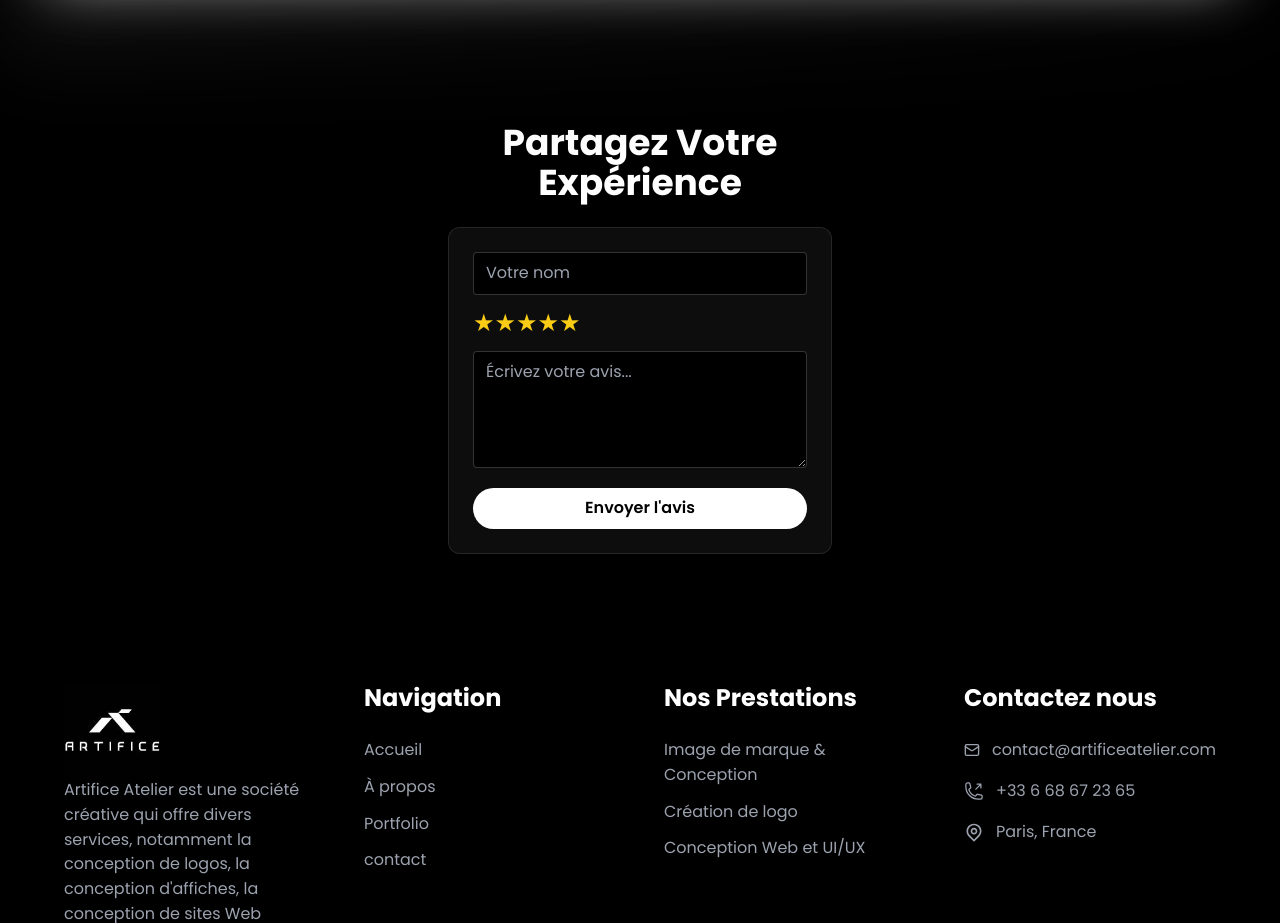
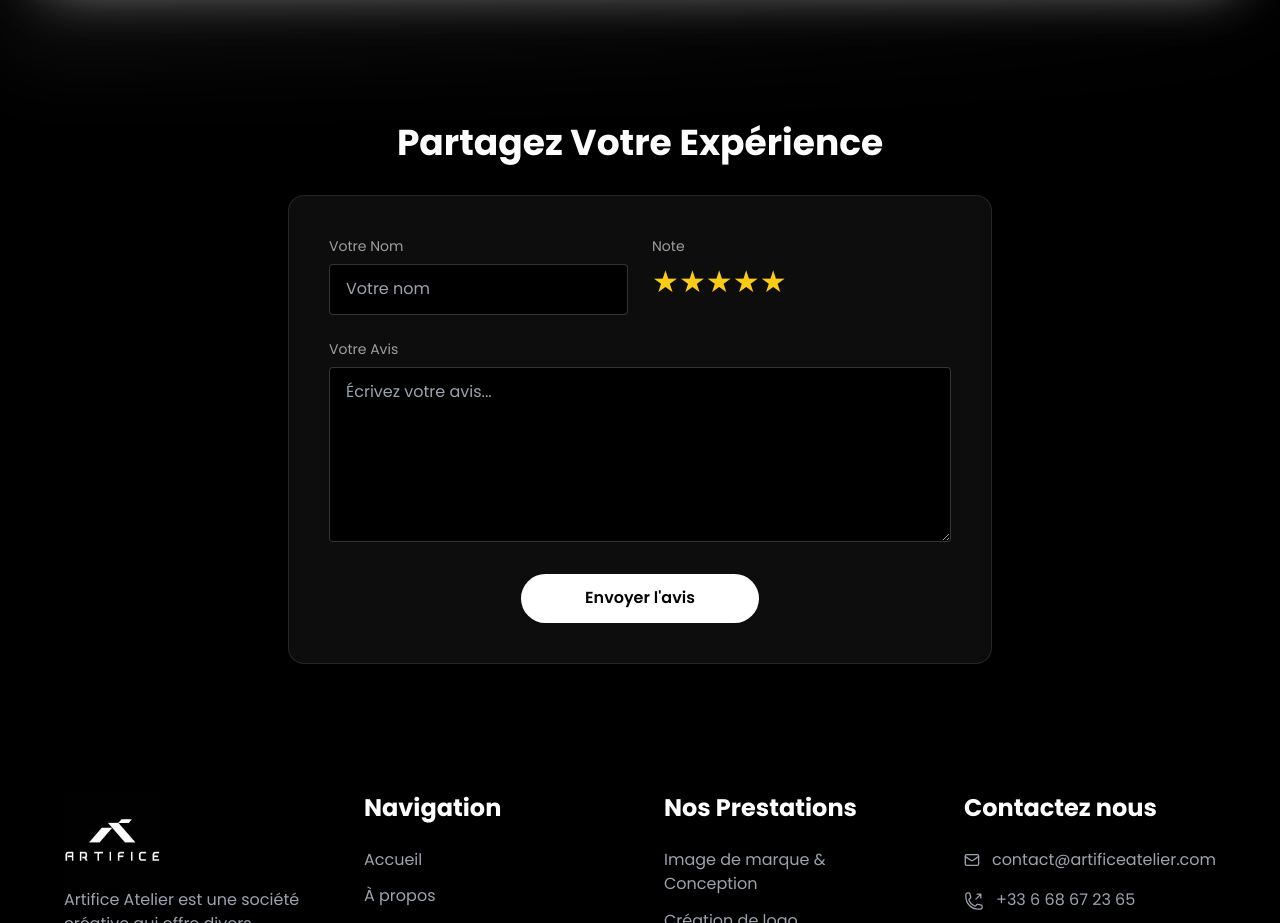
Before and after one commit to artificeatelier/Artifice, a React (Create React App) app: page / in a window 1280 px wide. Shown: the part 5220-6143 px from the top of the page. Built offline with nearby package versions, Linux system fonts and the light colour scheme; no server answers.

Commit message:
design: widen review submit form to full-width split layout
Name + rating side by side, full-width textarea below, centered
submit. Adds labels (YourNameLabel/RatingLabel/YourReviewLabel) in
both locales.

```diff
--- a/src/features/Home/Reviews/ReviewForm.jsx
+++ b/src/features/Home/Reviews/ReviewForm.jsx
@@ -31,23 +31,32 @@ const ReviewForm = ({ onSubmitted }) => {
   };
 
   return (
-    <form onSubmit={handleSubmit} className="bg-white/5 border border-white/10 rounded-xl p-6">
-      {error && <p className="text-red-400 text-sm mb-3">{error}</p>}
+    <form onSubmit={handleSubmit} className="bg-white/5 border border-white/10 rounded-2xl p-6 sm:p-10">
+      {error && <p className="text-red-400 text-sm mb-4">{error}</p>}
       {submitted && (
-        <p role="status" className="text-green-400 text-sm mb-3">
+        <p role="status" className="text-green-400 text-sm mb-4">
           {t("ReviewSubmittedThanks")}
         </p>
       )}
+      <div className="grid grid-cols-1 sm:grid-cols-2 gap-6 mb-6">
+        <div>
+          <label htmlFor="review-name" className="block text-sm text-white/60 mb-2">
+            {t("YourNameLabel")}
+          </label>
           <input
+            id="review-name"
             type="text"
             value={name}
             onChange={(e) => setName(e.target.value)}
             placeholder={t("YourNamePlaceholder")}
             required
             maxLength={60}
-        className="w-full mb-3 px-3 py-2 rounded bg-black border border-white/20 text-white"
+            className="w-full px-4 py-3 rounded bg-black border border-white/20 text-white"
           />
-      <div className="mb-3 text-2xl" role="radiogroup" aria-label="Rating">
+        </div>
+        <div>
+          <span className="block text-sm text-white/60 mb-2">{t("RatingLabel")}</span>
+          <div className="text-3xl" role="radiogroup" aria-label="Rating">
             {[1, 2, 3, 4, 5].map((star) => (
               <button
                 type="button"
@@ -62,19 +71,27 @@ const ReviewForm = ({ onSubmitted }) => {
               </button>
             ))}
           </div>
+        </div>
+      </div>
+      <div className="mb-6">
+        <label htmlFor="review-text" className="block text-sm text-white/60 mb-2">
+          {t("YourReviewLabel")}
+        </label>
         <textarea
+          id="review-text"
           value={text}
           onChange={(e) => setText(e.target.value)}
           placeholder={t("WriteYourReviewPlaceholder")}
           required
           maxLength={500}
-        rows={4}
-        className="w-full mb-3 px-3 py-2 rounded bg-black border border-white/20 text-white"
+          rows={6}
+          className="w-full px-4 py-3 rounded bg-black border border-white/20 text-white"
         />
+      </div>
       <button
         type="submit"
         disabled={submitting}
-        className="w-full bg-white text-black py-2 rounded-full font-semibold disabled:opacity-50"
+        className="block mx-auto w-full sm:w-auto sm:px-16 bg-white text-black py-3 rounded-full font-semibold disabled:opacity-50"
       >
         {submitting ? t("Submitting") : t("SubmitReview")}
       </button>
--- a/src/features/Home/Reviews/Reviews.jsx
+++ b/src/features/Home/Reviews/Reviews.jsx
@@ -82,10 +82,12 @@ const Reviews = () => {
       </section>
 
       {/* Section 2 — plain dark card, no existing site pattern to match
-          for a form (the site has no prior submit-form section). */}
+          for a form (the site has no prior submit-form section). Wide
+          container so the form lays out as a full-width split (name +
+          rating side by side, textarea full width below). */}
       <section className="py-16 bg-black text-white">
-        <div className="max-w-md mx-auto px-4 sm:px-6 lg:px-8">
-          <h2 className="text-2xl md:text-4xl font-bold text-center mb-6">{t("ShareYourExperience")}</h2>
+        <div className="max-w-3xl mx-auto px-4 sm:px-6 lg:px-8">
+          <h2 className="text-2xl md:text-4xl font-bold text-center mb-8">{t("ShareYourExperience")}</h2>
           <ReviewForm onSubmitted={handleSubmitted} />
         </div>
       </section>
--- a/src/translations/eng.json
+++ b/src/translations/eng.json
@@ -69,6 +69,9 @@
   "LoadMoreReviews": "Load More Reviews",
   "YourNamePlaceholder": "Your name",
   "WriteYourReviewPlaceholder": "Write your review...",
+  "YourNameLabel": "Your Name",
+  "RatingLabel": "Rating",
+  "YourReviewLabel": "Your Review",
   "SubmitReview": "Submit Review",
   "Submitting": "Submitting...",
   "ReviewSubmittedThanks": "Thanks — your review is live.",
--- a/src/translations/fr.json
+++ b/src/translations/fr.json
@@ -77,6 +77,9 @@
   "LoadMoreReviews": "Voir Plus D'avis",
   "YourNamePlaceholder": "Votre nom",
   "WriteYourReviewPlaceholder": "Écrivez votre avis...",
+  "YourNameLabel": "Votre Nom",
+  "RatingLabel": "Note",
+  "YourReviewLabel": "Votre Avis",
   "SubmitReview": "Envoyer l'avis",
   "Submitting": "Envoi en cours...",
   "ReviewSubmittedThanks": "Merci — votre avis est en ligne.",
```
Lines whose indentation alone changed are shown as unchanged.
